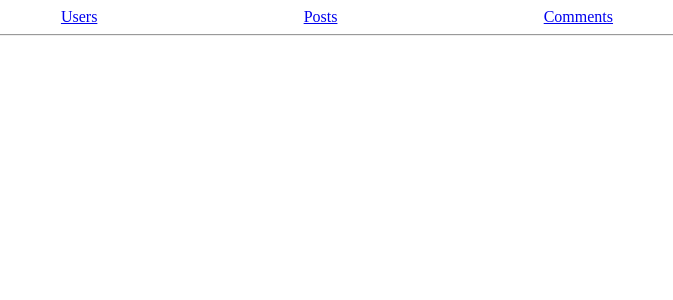
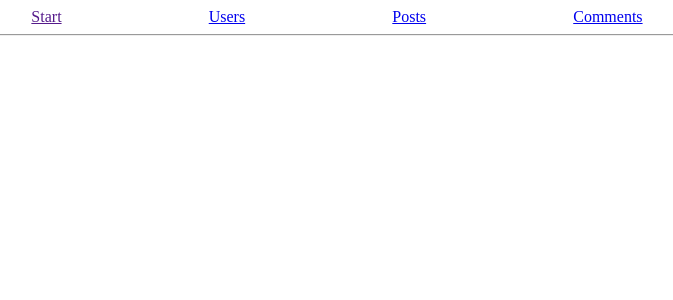
Before and after one commit to DudkaP/AngularDudka, an Angular app: page / in a window 1280 px wide. Shown: the top 300 px of the page, without its empty margins (303-976 px from the left). Built offline with nearby package versions, Linux system fonts and the light colour scheme.

Commit message:
HomeWork 3 done

```diff
--- a/src/app/header/header.component.html
+++ b/src/app/header/header.component.html
@@ -1,4 +1,5 @@
 <div class="header">
+  <a href="">Start</a>
   <a routerLink="users.page" routerLinkActive="active">Users</a>
   <a routerLink="posts.page" routerLinkActive="active">Posts</a>
   <a routerLink="comments.page" routerLinkActive="active">Comments</a>
--- a/src/app/moduls/comment/components/comments/comments.component.ts
+++ b/src/app/moduls/comment/components/comments/comments.component.ts
@@ -1,5 +1,4 @@
 import {Component, OnInit} from '@angular/core';
-import {ActivatedRoute} from "@angular/router";
 
 import {CommentModel} from "../../models";
 import {CommentService} from "../../services";
@@ -13,11 +12,12 @@ export class CommentsComponent implements OnInit {
 
   comments: CommentModel[];
 
-  constructor(private commentService: CommentService, private activatedRoute: ActivatedRoute) {
+  constructor(private commentService: CommentService) {
   }
 
   ngOnInit(): void {
-    this.commentService.getComments().subscribe(value => this.comments = value)
+    this.commentService.getComments().subscribe(value => this.comments = value);
+    console.log(this.comments);
 
 
   }
```
Also changed, not shown: src/app/moduls/comment/comment-routing.module.ts (+3 -4 lines), src/app/moduls/comment/comment.module.ts (+9 -6 lines).
